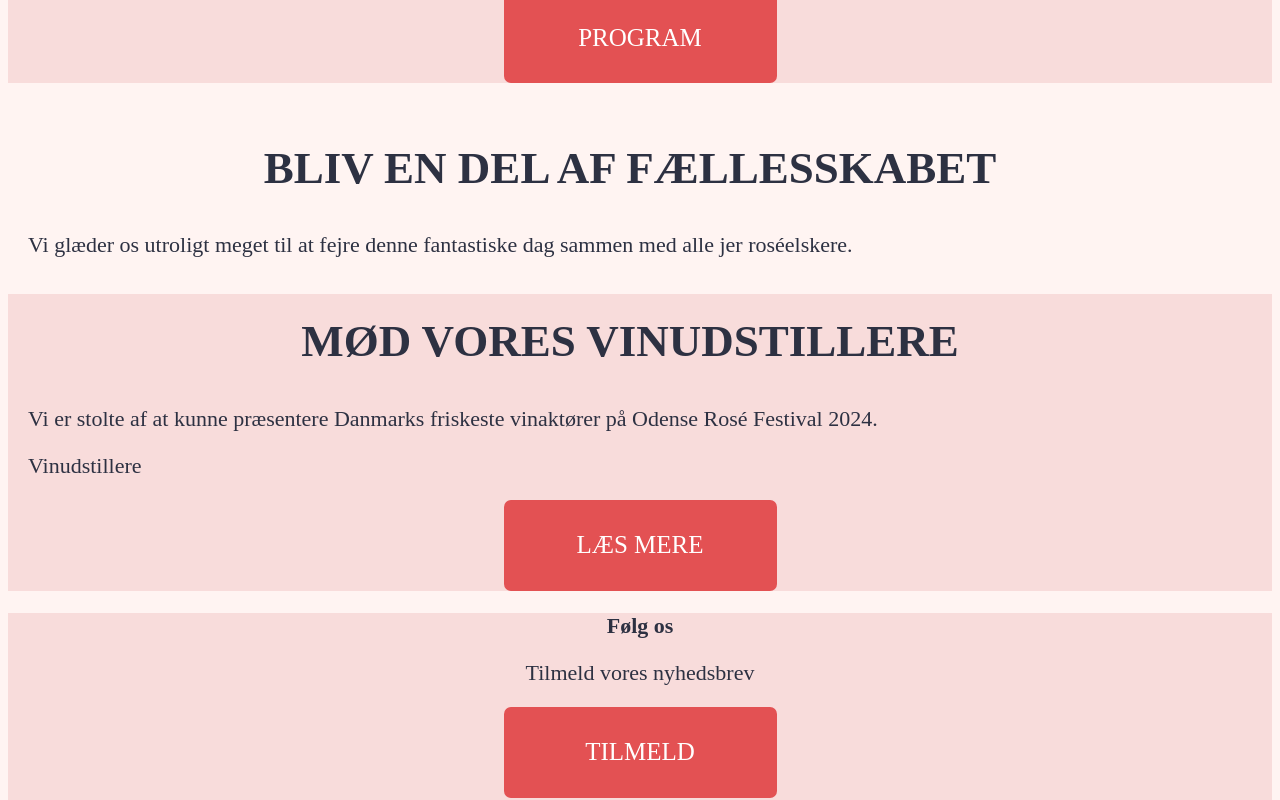
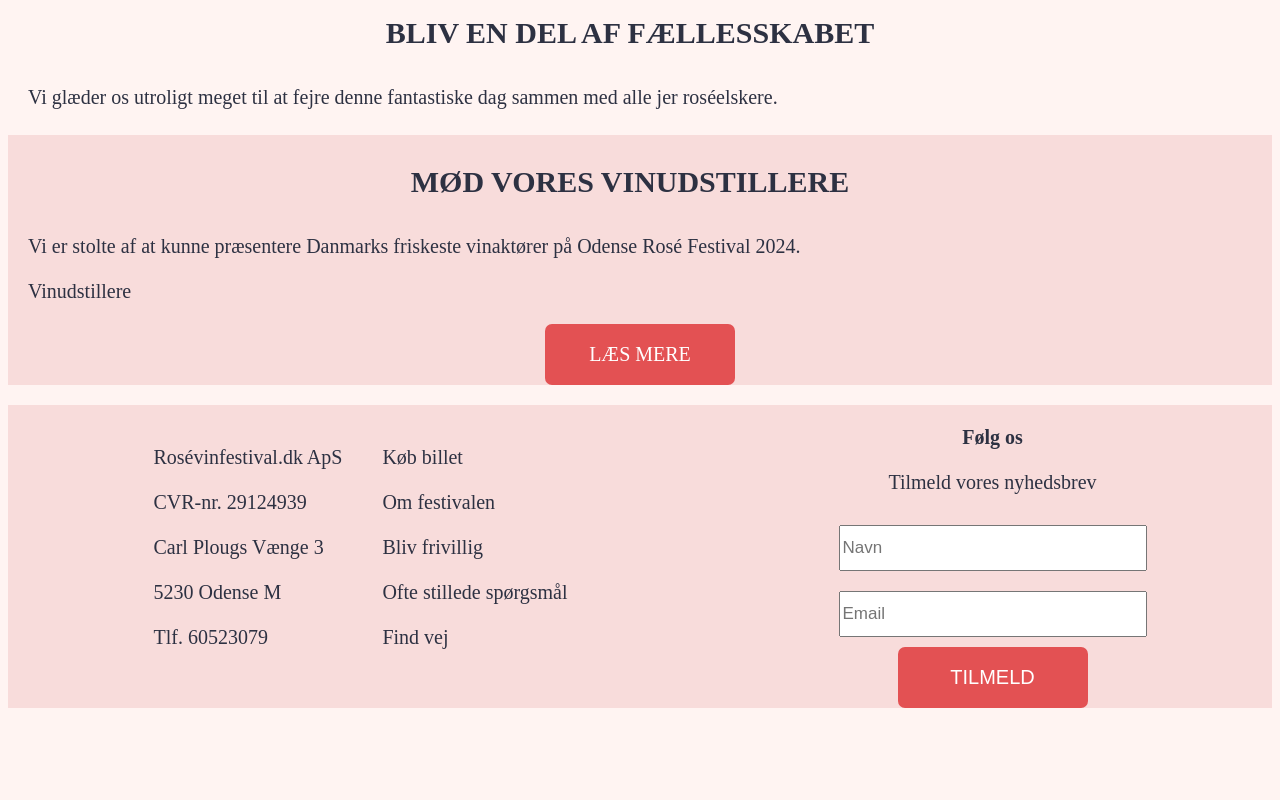
Before and after one commit to SigneWehlast/3semesterproject, a Vue app: page /#/ in a window 1280 px wide. Shown: the part 880-1680 px from the top of the page. After the commit the page ends 1596 px from the top, so only its background shows below. Built offline with nearby package versions, Linux system fonts and the light colour scheme.

Commit message:
tilføjet fontawesome og fået tilmeld til at registrere til database

```diff
--- a/package.json
+++ b/package.json
@@ -8,6 +8,11 @@
     "preview": "vite preview"
   },
   "dependencies": {
+    "@fortawesome/fontawesome-svg-core": "^6.4.2",
+    "@fortawesome/free-brands-svg-icons": "^6.4.2",
+    "@fortawesome/free-regular-svg-icons": "^6.4.2",
+    "@fortawesome/free-solid-svg-icons": "^6.4.2",
+    "@fortawesome/vue-fontawesome": "^3.0.5",
     "vue": "^3.3.4",
     "vue-router": "^4.2.5"
   },
--- a/src/assets/main.css
+++ b/src/assets/main.css
@@ -9,6 +9,18 @@
 
 .bold {
   font-weight: bold;
+}
+
+footer {
+  display: flex;
+  flex-direction: column;
+  margin-top: 20px;
+}
+
+.footer_flexcontainer {
+  display: flex;
+  justify-content: space-around;
+  margin-top: 20px;
 }
 
 h1 {
@@ -79,11 +91,6 @@
   color: #2D3142;
 }
 
-.footer_flexcontainer {
-  display: flex;
-  justify-content: space-between;
-}
-
 .program_box {
   height: 91px;
   width: 353px;
@@ -93,15 +100,81 @@
   border-style: solid;
 }
 
+.submitform {
+  display: flex;
+  flex-direction: column;
+}
+
+.inputform {
+  width: 200px;
+  margin: 5px auto 5px auto;
+  height: 30px;
+  font-size: 14px;
+}
+
+.btn_form {
+  border: none;
+}
+
 /*Tablet*/
 @media screen and (min-width: 601px) {
   h1 {
-    font-size: 45px;
+    font-size: 30px;
   }
 
   h2 {
-    font-size: 40px;
+    font-size: 25px;
     line-height: 48px;
+  }
+
+  p {
+    font-size: 17px;
+  }
+
+  .btn {
+    height: 49px;
+    width: 152px;
+    font-size: 17px;
+  }
+
+  .inputform {
+    width: 250px;
+    margin: 8px auto 8px auto;
+    height: 30px;
+    font-size: 17px;
+  }
+
+}
+
+/*Web*/
+@media only screen and (min-width: 960px) {
+
+  footer {
+    display: flex;
+    flex-direction: row;
+    margin-top: 20px;
+    justify-content: space-around;
+  }
+
+  .footer_follow {
+    order: 2;
+  }
+
+  .footer_info{
+    order: 1;
+  }
+
+  .footer_find {
+    order: 3;
+  }
+
+  h1 {
+    font-size: 35px;
+  }
+
+  h2 {
+    font-size: 30px;
+    line-height: 54px;
   }
 
   p {
@@ -109,26 +182,15 @@
   }
 
   .btn {
-    height: 91px;
-    width: 273px;
-    font-size: 25px;
+    height: 61px;
+    width: 190px;
+    font-size: 20px;
+  }
+
+  .inputform {
+    width: 300px;
+    margin: 10px auto 10px auto;
+    height: 40px;
+    font-size: 17px;
   }
 }
-
-/*Web*/
-@media only screen and (min-width: 960px) {
-
-  h1 {
-    font-size: 90px;
-  }
-
-  h2 {
-    font-size: 45px;
-    line-height: 54px;
-  }
-
-  p {
-    font-size: 22px;
-  }
-
-}
--- a/src/components/FooterRose.vue
+++ b/src/components/FooterRose.vue
@@ -1,23 +1,53 @@
 <script setup>
+    import { ref } from 'vue';
+
+    const emit = defineEmits(['submitted']);
+
+    const name = ref('');
+    const email = ref('');
+
+    const onSubmitForm = () => {
+        fetch('https://semesterproject-c7cbb-default-rtdb.europe-west1.firebasedatabase.app/submit.json', {
+            method: 'POST',
+            body: JSON.stringify({
+                name: name.value,
+                email: email.value
+            })
+        })
+        .then((res) => {
+            emit('submitted');
+            resetForm();
+        });
+    };
+
+    const resetForm = () => {
+        name.value = '';
+        email.value = '';
+    }
+
 </script>
 <template>
     <footer class="pinkbackground">
-        <p class="p_centeralign bold">Følg os</p>
-        <!--symboler-->
-        <p class="p_centeralign">Tilmeld vores nyhedsbrev</p>
-        <form>
+        <div class="footer_follow">
+            <p class="p_centeralign bold">Følg os</p>
+            <!--symboler-->
+            <p class="p_centeralign">Tilmeld vores nyhedsbrev</p>
+            <form class="submitform" v-on:submit.prevent="onSubmitForm">
+                <input class="inputform" type="text" v-model="name" placeholder="Navn" />
+                <input class="inputform" type="text" v-model="email" placeholder="Email" />
 
-        </form>
-        <div class="btn pink">TILMELD</div>
+                <button type="submit" class="btn pink btn_form">TILMELD</button>
+            </form>
+        </div>
         <div class="footer_flexcontainer">
-            <div>
+            <div class="footer_info">
                 <p>Rosévinfestival.dk ApS</p>
                 <p>CVR-nr. 29124939</p>
                 <p>Carl Plougs Vænge 3</p>
                 <p>5230 Odense M</p>
                 <p>Tlf. 60523079</p>
             </div>
-            <div>
+            <div class="footer_find">
                 <p>Køb billet</p>
                 <p>Om festivalen</p>
                 <p>Bliv frivillig</p>
```
Also changed, not shown: 1 other file (tests, documents, lock files or other folders).
